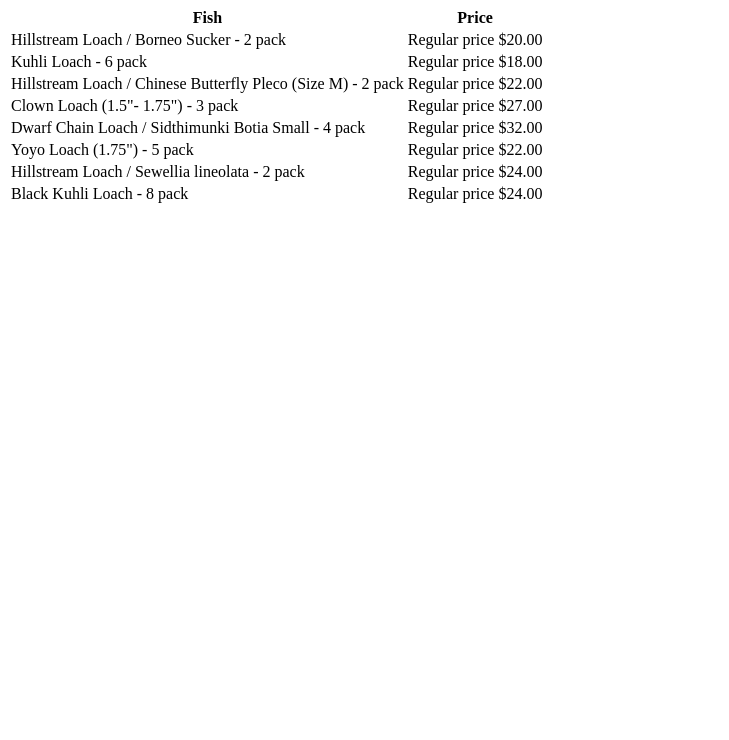
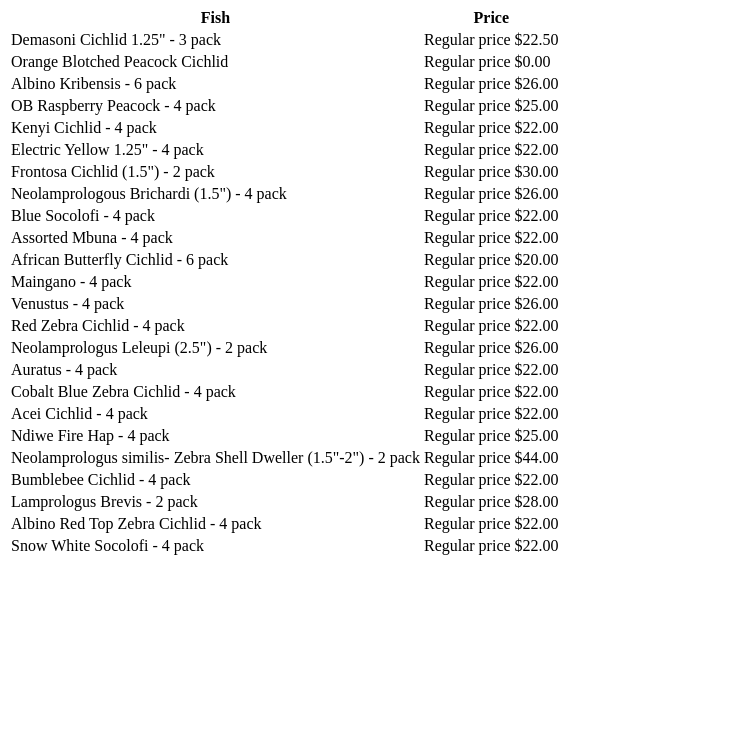
Before and after one commit to vandewar/it3038c-scripts, a plain HTML site: page project3/templates/fishdata.html in a window 1280 px wide. Shown: the part 60-800 px from the top of the page, without its empty margins (0-729 px from the left). Drawn offline with Linux system fonts and the light colour scheme.

Commit message:
fixed comment issues and updated readme

```diff
--- a/project3/templates/fishdata.html
+++ b/project3/templates/fishdata.html
@@ -1,6 +1,6 @@
 <html>
 		<head>
-			<h1>Aquahuna fish available for type loache</h1>
+			<h1>Aquahuna fish available for type african-cichlids</h1>
 		</head>
 		<body>
 			<table>
@@ -9,52 +9,148 @@
 					<th>Price</th>
 				</tr>
 			<tr><td>
-Hillstream Loach / Borneo Sucker - 2 pack
+Demasoni Cichlid 1.25" - 3 pack
+</td><td>
+Regular price
+          $22.50
+
+      </td></tr><tr><td>
+Orange Blotched Peacock Cichlid
+</td><td>
+Regular price
+          $0.00
+
+      </td></tr><tr><td>
+Albino Kribensis - 6 pack
+</td><td>
+Regular price
+          $26.00
+
+      </td></tr><tr><td>
+OB Raspberry Peacock - 4 pack
+</td><td>
+Regular price
+          $25.00
+
+      </td></tr><tr><td>
+Kenyi Cichlid - 4 pack
+</td><td>
+Regular price
+          $22.00
+
+      </td></tr><tr><td>
+Electric Yellow 1.25" - 4 pack
+</td><td>
+Regular price
+          $22.00
+
+      </td></tr><tr><td>
+Frontosa Cichlid (1.5") - 2 pack
+</td><td>
+Regular price
+          $30.00
+
+      </td></tr><tr><td>
+Neolamprologous Brichardi (1.5") - 4 pack
+</td><td>
+Regular price
+          $26.00
+
+      </td></tr><tr><td>
+Blue Socolofi - 4 pack
+</td><td>
+Regular price
+          $22.00
+
+      </td></tr><tr><td>
+Assorted Mbuna - 4 pack
+</td><td>
+Regular price
+          $22.00
+
+      </td></tr><tr><td>
+African Butterfly Cichlid - 6 pack
 </td><td>
 Regular price
           $20.00
 
       </td></tr><tr><td>
-Kuhli Loach - 6 pack
-</td><td>
-Regular price
-          $18.00
-
-      </td></tr><tr><td>
-Hillstream Loach / Chinese Butterfly Pleco (Size M) - 2 pack
+Maingano - 4 pack
 </td><td>
 Regular price
           $22.00
 
       </td></tr><tr><td>
-Clown Loach (1.5"- 1.75") - 3 pack
+Venustus - 4 pack
 </td><td>
 Regular price
-          $27.00
+          $26.00
 
       </td></tr><tr><td>
-Dwarf Chain Loach / Sidthimunki Botia Small - 4 pack
-</td><td>
-Regular price
-          $32.00
-
-      </td></tr><tr><td>
-Yoyo Loach (1.75") - 5 pack
+Red Zebra Cichlid - 4 pack
 </td><td>
 Regular price
           $22.00
 
       </td></tr><tr><td>
-Hillstream Loach / Sewellia lineolata - 2 pack
+Neolamprologus Leleupi (2.5") - 2 pack
 </td><td>
 Regular price
-          $24.00
+          $26.00
 
       </td></tr><tr><td>
-Black Kuhli Loach - 8 pack
+Auratus - 4 pack
 </td><td>
 Regular price
-          $24.00
+          $22.00
+
+      </td></tr><tr><td>
+Cobalt Blue Zebra Cichlid - 4 pack
+</td><td>
+Regular price
+          $22.00
+
+      </td></tr><tr><td>
+Acei Cichlid - 4 pack
+</td><td>
+Regular price
+          $22.00
+
+      </td></tr><tr><td>
+Ndiwe Fire Hap - 4 pack
+</td><td>
+Regular price
+          $25.00
+
+      </td></tr><tr><td>
+Neolamprologus similis- Zebra Shell Dweller  (1.5"-2") - 2 pack
+</td><td>
+Regular price
+          $44.00
+
+      </td></tr><tr><td>
+Bumblebee Cichlid - 4 pack
+</td><td>
+Regular price
+          $22.00
+
+      </td></tr><tr><td>
+Lamprologus Brevis - 2 pack
+</td><td>
+Regular price
+          $28.00
+
+      </td></tr><tr><td>
+Albino Red Top Zebra Cichlid - 4 pack
+</td><td>
+Regular price
+          $22.00
+
+      </td></tr><tr><td>
+Snow White Socolofi - 4 pack
+</td><td>
+Regular price
+          $22.00
 
       </td></tr>
 			</table>
```
Also changed, not shown: project3/templates/index.html (+2 -2 lines), project3/README.md.
